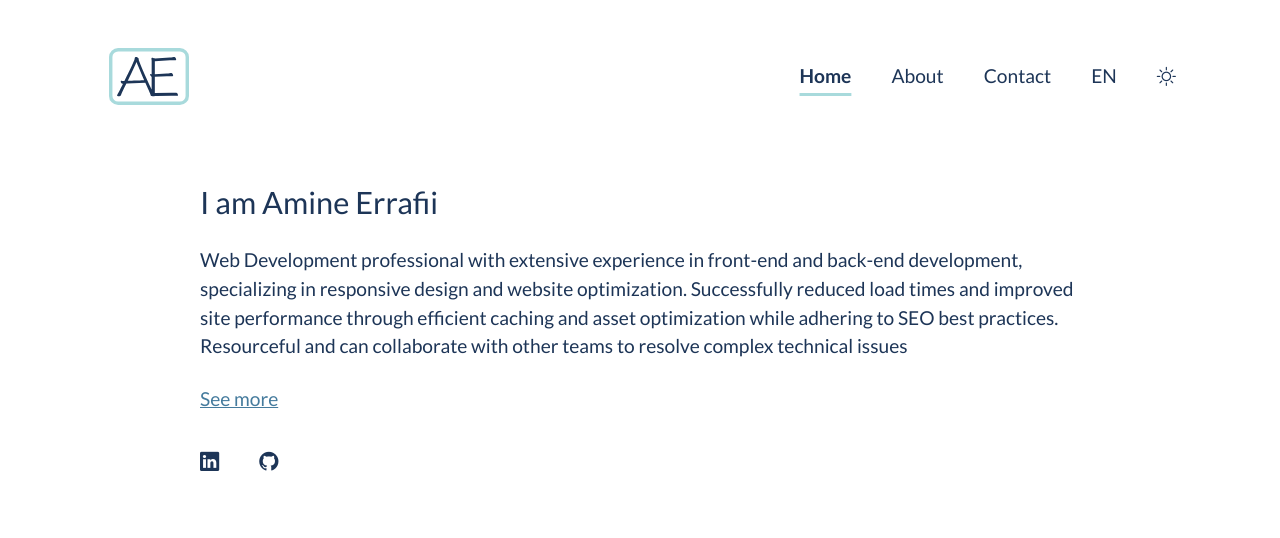
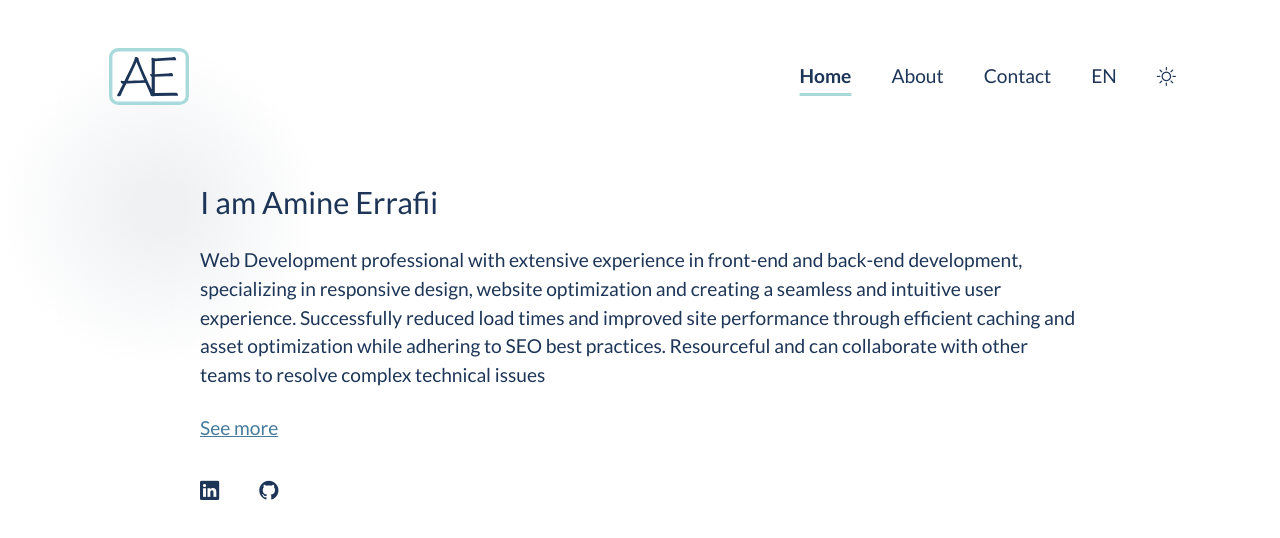
Before and after one commit to amine01993/portfolio, a Vue app: page / in a window 1280 px wide. Shown: the top 538 px of the page. Built offline with nearby package versions, Linux system fonts and the light colour scheme.

Commit message:
add custom cursor pointer

```diff
--- a/src/App.vue
+++ b/src/App.vue
@@ -1,13 +1,34 @@
 <script setup lang="ts">
 import { RouterView } from 'vue-router';
 import { useMainStore } from '@/stores/main';
+import { onMounted, onUnmounted, ref } from 'vue';
 
 const { updateThemeClass } = useMainStore();
 
 updateThemeClass();
 
+const appElem = document.getElementById('app');
+const customCursorElem = ref<HTMLDivElement|null>(null);
+const mousemoveEvent = (event: MouseEvent) => {
+    const dims = appElem?.getBoundingClientRect();
+    if(dims && customCursorElem.value) {
+        const x = event.clientX;
+        const y = -dims.top + event.clientY;
+        customCursorElem.value.style.transform = `translate(calc(${x}px - 20vh),calc(${y}px - 20vh))`
+    }
+};
+
+onMounted(() => {
+    window.addEventListener('mousemove', mousemoveEvent);
+});
+
+onUnmounted(() => {
+    window.removeEventListener('mousemove', mousemoveEvent);
+});
+
 </script>
 
 <template>
+    <div class="custom-cursor-pointer" ref="customCursorElem"></div>
     <RouterView />
 </template>
--- a/src/assets/main.scss
+++ b/src/assets/main.scss
@@ -27,6 +27,21 @@ body {
 		color: variables.$link-color-light;
 	}
 
+	.custom-cursor-pointer {
+		position: fixed;
+		user-select: none;
+		pointer-events: none;
+		will-change: transform;
+		width: 40vh;
+		height: 40vh;
+		z-index: -1;
+		background: radial-gradient(circle, rgba(29, 53, 87, 0.07) 10%, rgba(255, 255, 255, 0.8) 70%);
+		display: none;
+		@media (min-width: variables.$max-mobile-width) {
+			display: block;
+		}
+	}
+
 	&.dark-theme {
 		background-color: variables.$bg-color-dark;
 		color: variables.$txt-color-dark;
@@ -34,5 +49,9 @@ body {
 		.app-link {
 			color: variables.$link-color-dark;
 		}
+
+		.custom-cursor-pointer {
+			background: radial-gradient(circle, rgba(255, 255, 255, .1) 10%, rgba(0, 0, 0, .8) 80%);
+		}
 	}
 }
--- a/src/translations/en.json
+++ b/src/translations/en.json
@@ -4,7 +4,7 @@
     "Contact": "Contact",
     "Projects": "Projects",
     "I am {fullname}": "I am {fullname}",
-    "home.description": "Web Development professional with extensive experience in front-end and back-end development, specializing in responsive design and website optimization. Successfully reduced load times and improved site performance through efficient caching and asset optimization while adhering to SEO best practices. Resourceful and can collaborate with other teams to resolve complex technical issues",
+    "home.description": "Web Development professional with extensive experience in front-end and back-end development, specializing in responsive design, website optimization and creating a seamless and intuitive user experience. Successfully reduced load times and improved site performance through efficient caching and asset optimization while adhering to SEO best practices. Resourceful and can collaborate with other teams to resolve complex technical issues",
     "See more": "See more",
     "About me": "About me",
     "Experience": "Experience",
--- a/src/translations/fr.json
+++ b/src/translations/fr.json
@@ -4,7 +4,7 @@
     "Contact": "Contact",
     "Projects": "Projets",
     "I am {fullname}": "Je suis {fullname}",
-    "home.description": "Professionnel du développement Web avec une vaste expérience dans le développement front-end et back-end, spécialisé dans la conception réactive et l'optimisation de sites Web. J'ai réussi à réduire les temps de chargement et à améliorer les performances du site grâce à une mise en cache efficace et à l'optimisation des ressources tout en adhérant aux meilleures pratiques de référencement. Ingénieux et capable de collaborer avec d'autres équipes pour résoudre des problèmes techniques complexes",
+    "home.description": "Professionnel du développement Web avec une vaste expérience dans le développement front-end et back-end, spécialisé dans la conception réactive, l'optimisation de sites Web et la création d'une expérience utilisateur harmonieuse et intuitive. J'ai réussi à réduire les temps de chargement et à améliorer les performances du site grâce à une mise en cache efficace et à l'optimisation des ressources tout en adhérant aux meilleures pratiques de référencement. Ingénieux et capable de collaborer avec d'autres équipes pour résoudre des problèmes techniques complexes",
     "See more": "Voir plus",
     "About me": "À propos de moi",
     "Experience": "Expérience",
--- a/src/views/AboutView.vue
+++ b/src/views/AboutView.vue
@@ -58,7 +58,7 @@ const { open } = useMainStore();
             <div class="item-label">Mustache JS</div>
             <div class="item-label">JQuery</div>
             <div class="item-label">Bootstrap</div>
-            <div class="item-label">Sybase SQL Anywhere</div>
+            <div class="item-label">Microsoft SQL Server</div>
             <div class="item-label">RabbitMq</div>
         </div>
 
```
Also changed, not shown: 14 other files (tests, documents, lock files or other folders).
